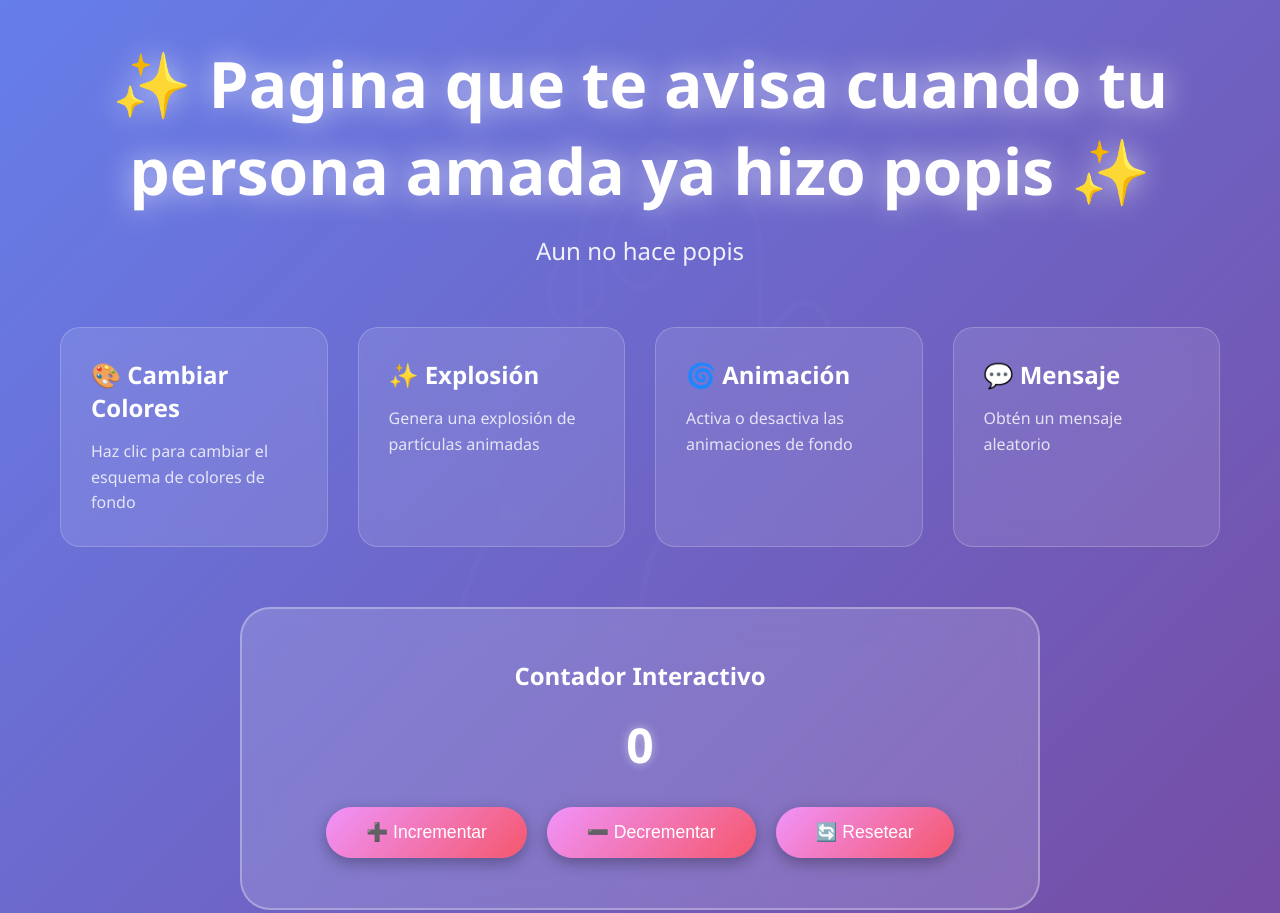
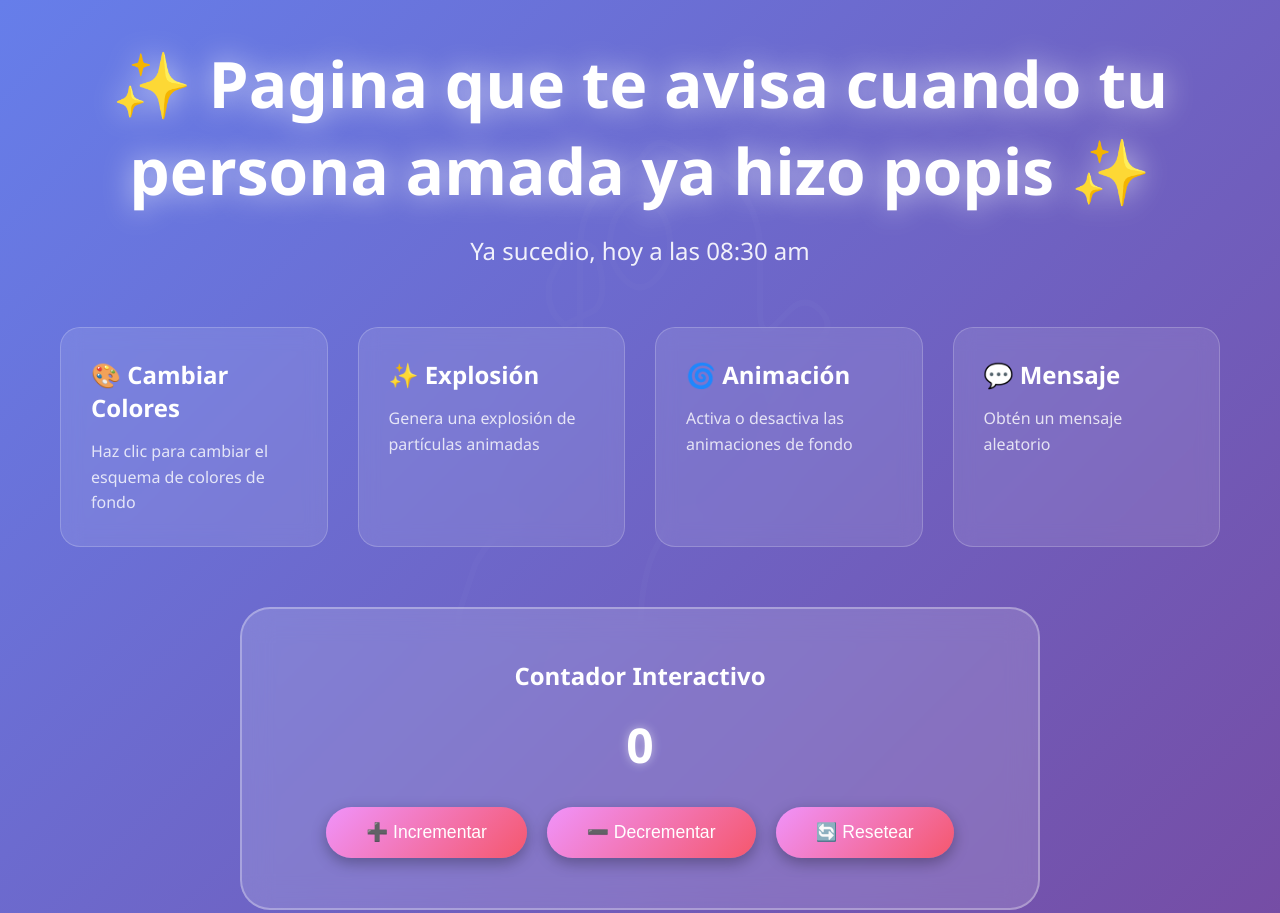
Before and after one commit to peppersdbl/estella, a plain HTML site: page index.html in a window 1280 px wide. Shown: the top 913 px of the page. Drawn offline with Linux system fonts and the light colour scheme.

Commit message:
Actualizar index.html

```diff
--- a/index.html
+++ b/index.html
@@ -168,7 +168,7 @@
 
     <div class="container">
         <h1>✨ Pagina que te avisa cuando tu persona amada ya hizo popis ✨</h1>
-        <p class="subtitle">Aun no hace popis</p>
+        <p class="subtitle">Ya sucedio, hoy a las 08:30 am</p>
 
         <div class="grid">
             <div class="card" onclick="changeBackground()">
```
